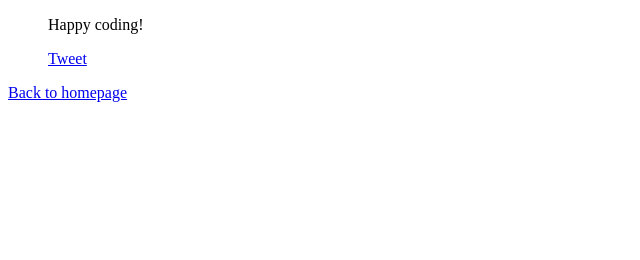
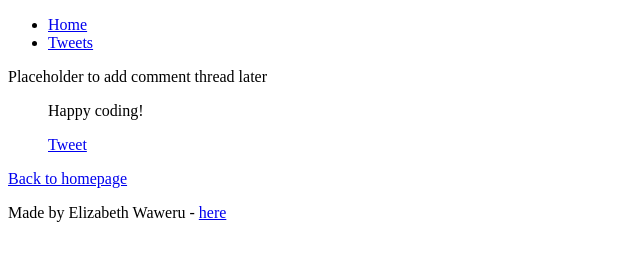
Before and after one commit to elizabethwanjiku703/alx_html_css, a plain HTML site: page html_basic/tweets.html in a window 1280 px wide. Shown: the whole page, without its empty margins (0-640 px from the left). Drawn offline with Linux system fonts and the light colour scheme.

Commit message:
Update tweets.html

```diff
--- a/html_basic/tweets.html
+++ b/html_basic/tweets.html
@@ -2,7 +2,17 @@
 <html lang="en">
 <head>
     <title>My Page</title>
+    <ul>
+        <li><a href="index.html">Home</a></li>
+        <li><a href="tweets.html">Tweets</a></li>
+      </ul>
 </head>
+<main>
+    <article> <!-- My tweets and Images --> </article>
+    <aside>
+      <p>Placeholder to add comment thread later</p>
+    </aside>
+</main>
 <body>
     <blockquote class="twitter-tweet">
         <p lang="en" dir="ltr">Happy coding!</p>
@@ -11,6 +21,8 @@
       <script async src="https://platform.twitter.com/widgets.js" charset="utf-8"></script>
 
       <a href="index.html">Back to homepage</a>
-
+    <footer>
+        <p>Made by Elizabeth Waweru - <a href="<ANY LINK>" target="_blank">here</a></p>
+</footer>
 </body>
 </html>
```
